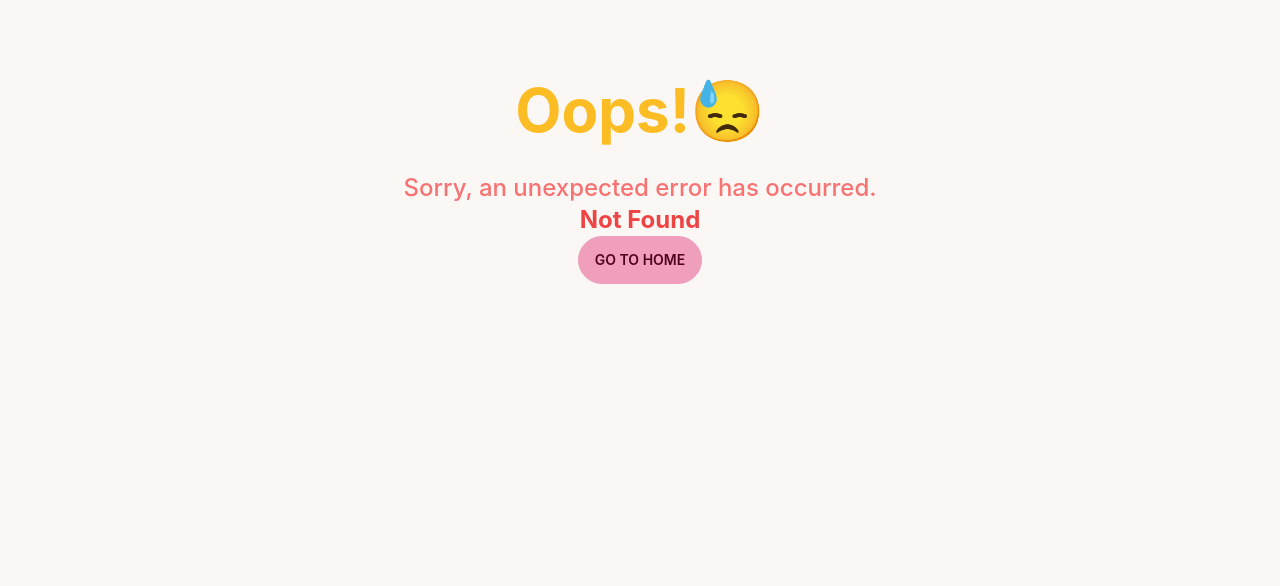
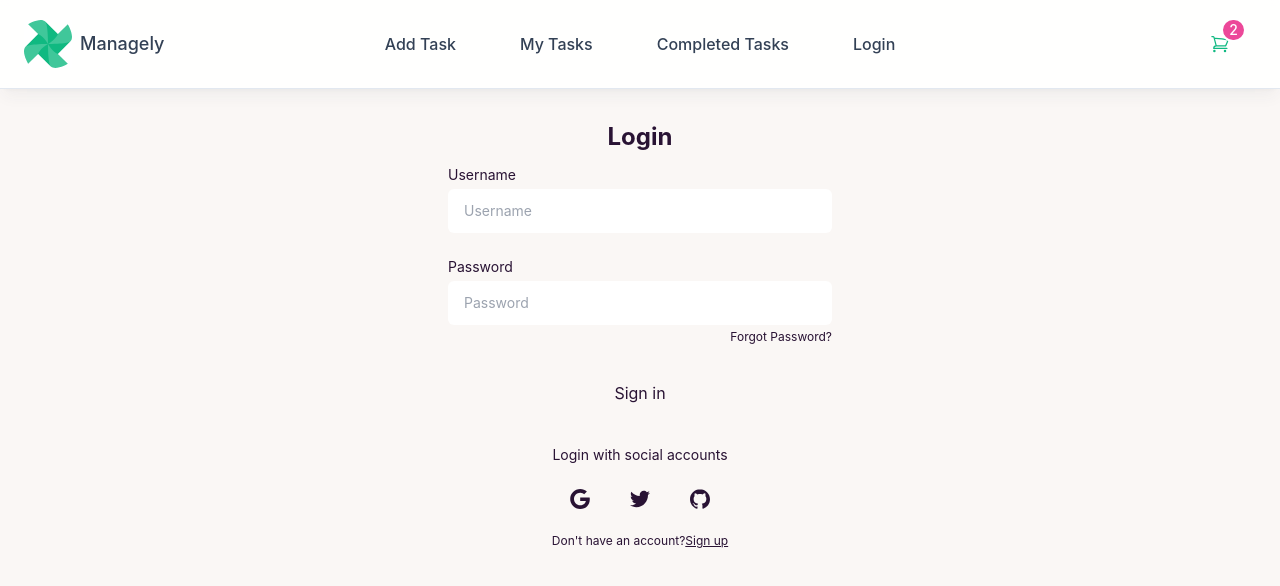
Before and after one commit to Ashikur540/Task-Manager-App-Client, a React (Create React App) app: page /login in a window 1280 px wide. Before the commit this address had no page. Shown: the top 586 px of the page. Built offline with nearby package versions, Linux system fonts and the light colour scheme; no server answers.

Commit message:
ui updated

```diff
--- a/src/Components/Navbar/Navbar.jsx
+++ b/src/Components/Navbar/Navbar.jsx
@@ -1,7 +1,10 @@
-import React, { useState } from "react"
+import React, { useContext, useState } from "react"
 import { Link } from "react-router-dom"
+import { AuthContext } from "../../Contexts/AuthProvider"
 
 export default function Navbar() {
+    const { user } = useContext(AuthContext)
+
     const [isToggleOpen, setIsToggleOpen] = useState(false)
 
     return (
@@ -118,10 +121,22 @@
                                     <span>Completed Tasks</span>
                                 </Link>
                             </li>
+                            <li role="none" className="flex items-stretch">
+                                <Link
+                                    to='/login'
+                                    role="menuitem"
+                                    aria-haspopup="false"
+                                    tabIndex="0"
+                                    className="flex items-center gap-2 py-4 transition-colors duration-300 hover:text-emerald-500 focus:bg-emerald-50 focus:outline-none focus-visible:outline-none lg:px-8"
+                                    href="javascript:void(0)"
+                                >
+                                    <span>Login</span>
+                                </Link>
+                            </li>
                         </ul>
                         {/*      <!-- Actions --> */}
                         <div className="ml-auto flex items-center justify-end px-6 lg:ml-0 lg:flex-1 lg:p-0">
-                            <a
+                            <Link
                                 href="#"
                                 className="relative inline-flex h-10 w-10 items-center justify-center rounded-full text-lg text-emerald-500"
                             >
@@ -146,7 +161,11 @@
                                 <span className="absolute -top-1.5 -right-1.5 inline-flex items-center justify-center gap-1 rounded-full border-2 border-white bg-pink-500 px-1.5 text-sm text-white">
                                     2<span className="sr-only"> new emails </span>
                                 </span>
-                            </a>
+                            </Link>
+
+                            <div className="mx-2 font-semibold text-lg">
+                                <p>{user ? user?.email : ""}</p>
+                            </div>
                         </div>
                     </nav>
                 </div>
--- a/src/Components/TaskCard/TaskCard.jsx
+++ b/src/Components/TaskCard/TaskCard.jsx
@@ -1,16 +1,17 @@
 import React from "react";
 
 export default function TaskCard({ task }) {
-    console.log("from component", task);
+    // console.log("from component", task);
+    const { taskTitle, taskDesc, taskAuthor, taskImage } = task;
     return (
         <>
             {/*<!-- Component: E-commerce card --> */}
-            <div className="overflow-hidden rounded bg-white text-slate-500 shadow-md shadow-slate-200">
+            <div className="overflow-hidden w-auto rounded bg-white text-slate-500 shadow-md shadow-slate-200">
                 {/*  <!-- Image --> */}
                 <figure>
                     <img
-                        src="https://picsum.photos/id/493/800/600"
-                        alt="card image"
+                        src={taskImage}
+                        alt="cardimage"
                         className="aspect-video w-full"
                     />
                 </figure>
@@ -18,19 +19,18 @@
                 <div className="p-6">
                     <header className="mb-4">
                         <h3 className="text-xl font-medium text-slate-700">
-                            Greek breakfast
+                            {taskTitle}
                         </h3>
-                        <p className=" text-slate-400"> $8.99</p>
+                        {/* <p className=" text-slate-400"> $8.99</p> */}
                     </header>
                     <p>
-                        Blueberry Superpower: Vanilla Greek Yogurt + Fresh Blueberries +
-                        Granola + Honey.
+                        {taskDesc}
                     </p>
                 </div>
                 {/*  <!-- Action base sized basic button --> */}
                 <div className="flex justify-end p-6 pt-0">
                     <button className="inline-flex h-10 w-full items-center justify-center gap-2 whitespace-nowrap rounded bg-emerald-500 px-5 text-sm font-medium tracking-wide text-white transition duration-300 hover:bg-emerald-600 focus:bg-emerald-700 focus-visible:outline-none disabled:cursor-not-allowed disabled:border-emerald-300 disabled:bg-emerald-300 disabled:shadow-none">
-                        <span>Order now!</span>
+                        <span>Complete task</span>
                     </button>
                 </div>
             </div>
--- a/src/Contexts/AuthProvider.js
+++ b/src/Contexts/AuthProvider.js
@@ -1,7 +1,6 @@
 import { createUserWithEmailAndPassword, getAuth, GoogleAuthProvider, onAuthStateChanged, signInWithEmailAndPassword, signInWithPopup, signOut, updateProfile } from "firebase/auth";
-import React, { createContext, useEffect, useReducer, useState } from 'react';
+import React, { createContext, useEffect, useState } from 'react';
 import app from "../Firebase/config";
-import { initialState, reducer } from "./Advertise";
 
 
 
@@ -12,8 +11,6 @@
     const auth = getAuth(app);
     const googleProvider = new GoogleAuthProvider();
 
-    // advertise
-    const [state, dispatch] = useReducer(reducer, initialState)
 
 
 
@@ -66,7 +63,7 @@
         loginUser,
         logoutUser,
         googleSignin,
-        state, dispatch
+
 
     }
     return (
--- a/src/pages/AddTask.jsx
+++ b/src/pages/AddTask.jsx
@@ -1,8 +1,9 @@
-import React from 'react';
+import React, { useContext } from 'react';
 import { useForm } from "react-hook-form";
 import toast from 'react-hot-toast';
+import { AuthContext } from '../Contexts/AuthProvider';
 const AddTask = () => {
-
+    const { user } = useContext(AuthContext);
     const { register, handleSubmit, reset } = useForm();
 
 
@@ -28,7 +29,7 @@
                 // let img_url = imagedata.data.display_url
                 // create Task info object for db
                 const taskInfo = {
-                    taskTitle, taskDesc, taskImage: imagedata.data.display_url,
+                    taskTitle, taskDesc, taskImage: imagedata.data.display_url, taskAuthor: user?.email
                 }
                 // save the task data to db
                 fetch(`${process.env.REACT_APP_Base_URL}/add`, {
--- a/src/pages/MyTasks.jsx
+++ b/src/pages/MyTasks.jsx
@@ -15,7 +15,7 @@
     if (isLoading) return <Spinner />
     return (
         <div className="container mx-auto" id="my-tasks">
-            <div className="grid grid-cols-1 md:grid-cols-2 lg:grid-cols-3">
+            <div className="grid grid-cols-1 md:grid-cols-2 lg:grid-cols-3 gap-4">
                 {
                     mytasks?.map(task => <TaskCard task={task} />)
                 }
--- a/src/pages/shared/Login/Login.jsx
+++ b/src/pages/shared/Login/Login.jsx
@@ -1,9 +1,84 @@
-import React from 'react'
+import React, { useContext } from 'react';
+import { useForm } from 'react-hook-form';
+import toast from 'react-hot-toast';
+import { AuthContext } from '../../../Contexts/AuthProvider';
+const Login = () => {
+    const { googleSignin, createUser } = useContext(AuthContext);
+    const { register, formState: { errors }, handleSubmit, reset } = useForm();
 
-const Login = () => {
+    const handleSignup = (data) => {
+        console.log(data);
+        const { email, password } = data;
+        createUser(email, password)
+            .then((userCredential) => {
+                // Signed in
+                const user = userCredential.user;
+                console.log(user);
+                if (user) {
+                    toast.success("Account creation successdfull");
+                    reset();
+                }
+            })
+            .catch((error) => {
+                const errorMessage = error.message;
+                toast.error(errorMessage);
+                // ..
+            })
+    }
+
+
     return (
-        <div>Login</div>
+        <div className="mx-auto container">
+            <div className="w-full mx-auto max-w-md p-8 space-y-3 rounded-xl dark:bg-gray-900 dark:text-gray-100">
+                <h1 className="text-2xl font-bold text-center">Login</h1>
+                <form onSubmit={handleSubmit(handleSignup)} action="" className="space-y-6 ng-untouched ng-pristine ng-valid">
+                    <div className="space-y-1 text-sm">
+                        <label for="username" className="block dark:text-gray-400"
+                        >Username</label>
+                        <input type="text" name="username" id="username" placeholder="Username" className="w-full px-4 py-3 rounded-md dark:border-gray-700 dark:bg-gray-900 dark:text-gray-100 focus:dark:border-violet-400"
+                            {...register("email", { required: "email is required" })}
+                        />
+                    </div>
+                    <div className="space-y-1 text-sm">
+                        <label for="password" className="block dark:text-gray-400">Password</label>
+                        <input type="password" name="password" id="password" placeholder="Password" className="w-full px-4 py-3 rounded-md dark:border-gray-700 dark:bg-gray-900 dark:text-gray-100 focus:dark:border-violet-400"
+                            {...register("password", { required: "password is required" })}
+                        />
+                        <div className="flex justify-end text-xs dark:text-gray-400">
+                            <a rel="noopener noreferrer" href="#">Forgot Password?</a>
+                        </div>
+                    </div>
+                    <button type="submit" className="block w-full p-3 text-center rounded-sm dark:text-gray-900 dark:bg-violet-400">Sign in</button>
+                </form>
+                <div className="flex items-center pt-4 space-x-1">
+                    <div className="flex-1 h-px sm:w-16 dark:bg-gray-700"></div>
+                    <p className="px-3 text-sm dark:text-gray-400">Login with social accounts</p>
+                    <div className="flex-1 h-px sm:w-16 dark:bg-gray-700"></div>
+                </div>
+                <div className="flex justify-center space-x-4">
+                    <button aria-label="Log in with Google" className="p-3 rounded-sm">
+                        <svg xmlns="http://www.w3.org/2000/svg" viewBox="0 0 32 32" className="w-5 h-5 fill-current">
+                            <path d="M16.318 13.714v5.484h9.078c-0.37 2.354-2.745 6.901-9.078 6.901-5.458 0-9.917-4.521-9.917-10.099s4.458-10.099 9.917-10.099c3.109 0 5.193 1.318 6.38 2.464l4.339-4.182c-2.786-2.599-6.396-4.182-10.719-4.182-8.844 0-16 7.151-16 16s7.156 16 16 16c9.234 0 15.365-6.49 15.365-15.635 0-1.052-0.115-1.854-0.255-2.651z"></path>
+                        </svg>
+                    </button>
+                    <button aria-label="Log in with Twitter" className="p-3 rounded-sm">
+                        <svg xmlns="http://www.w3.org/2000/svg" viewBox="0 0 32 32" className="w-5 h-5 fill-current">
+                            <path d="M31.937 6.093c-1.177 0.516-2.437 0.871-3.765 1.032 1.355-0.813 2.391-2.099 2.885-3.631-1.271 0.74-2.677 1.276-4.172 1.579-1.192-1.276-2.896-2.079-4.787-2.079-3.625 0-6.563 2.937-6.563 6.557 0 0.521 0.063 1.021 0.172 1.495-5.453-0.255-10.287-2.875-13.52-6.833-0.568 0.964-0.891 2.084-0.891 3.303 0 2.281 1.161 4.281 2.916 5.457-1.073-0.031-2.083-0.328-2.968-0.817v0.079c0 3.181 2.26 5.833 5.26 6.437-0.547 0.145-1.131 0.229-1.724 0.229-0.421 0-0.823-0.041-1.224-0.115 0.844 2.604 3.26 4.5 6.14 4.557-2.239 1.755-5.077 2.801-8.135 2.801-0.521 0-1.041-0.025-1.563-0.088 2.917 1.86 6.36 2.948 10.079 2.948 12.067 0 18.661-9.995 18.661-18.651 0-0.276 0-0.557-0.021-0.839 1.287-0.917 2.401-2.079 3.281-3.396z"></path>
+                        </svg>
+                    </button>
+                    <button aria-label="Log in with GitHub" className="p-3 rounded-sm">
+                        <svg xmlns="http://www.w3.org/2000/svg" viewBox="0 0 32 32" className="w-5 h-5 fill-current">
+                            <path d="M16 0.396c-8.839 0-16 7.167-16 16 0 7.073 4.584 13.068 10.937 15.183 0.803 0.151 1.093-0.344 1.093-0.772 0-0.38-0.009-1.385-0.015-2.719-4.453 0.964-5.391-2.151-5.391-2.151-0.729-1.844-1.781-2.339-1.781-2.339-1.448-0.989 0.115-0.968 0.115-0.968 1.604 0.109 2.448 1.645 2.448 1.645 1.427 2.448 3.744 1.74 4.661 1.328 0.14-1.031 0.557-1.74 1.011-2.135-3.552-0.401-7.287-1.776-7.287-7.907 0-1.751 0.62-3.177 1.645-4.297-0.177-0.401-0.719-2.031 0.141-4.235 0 0 1.339-0.427 4.4 1.641 1.281-0.355 2.641-0.532 4-0.541 1.36 0.009 2.719 0.187 4 0.541 3.043-2.068 4.381-1.641 4.381-1.641 0.859 2.204 0.317 3.833 0.161 4.235 1.015 1.12 1.635 2.547 1.635 4.297 0 6.145-3.74 7.5-7.296 7.891 0.556 0.479 1.077 1.464 1.077 2.959 0 2.14-0.020 3.864-0.020 4.385 0 0.416 0.28 0.916 1.104 0.755 6.4-2.093 10.979-8.093 10.979-15.156 0-8.833-7.161-16-16-16z"></path>
+                        </svg>
+                    </button>
+                </div>
+                <p className="text-xs text-center sm:px-6 dark:text-gray-400">Don't have an account?
+                    <a rel="noopener noreferrer" href="#" className="underline dark:text-gray-100">Sign up</a>
+                </p>
+            </div>
+        </div>
     )
+
 }
 
 export default Login
```
Also changed, not shown: src/Routes/RoutesConfig.js (+10 -0 lines), src/index.js (+4 -5 lines).
